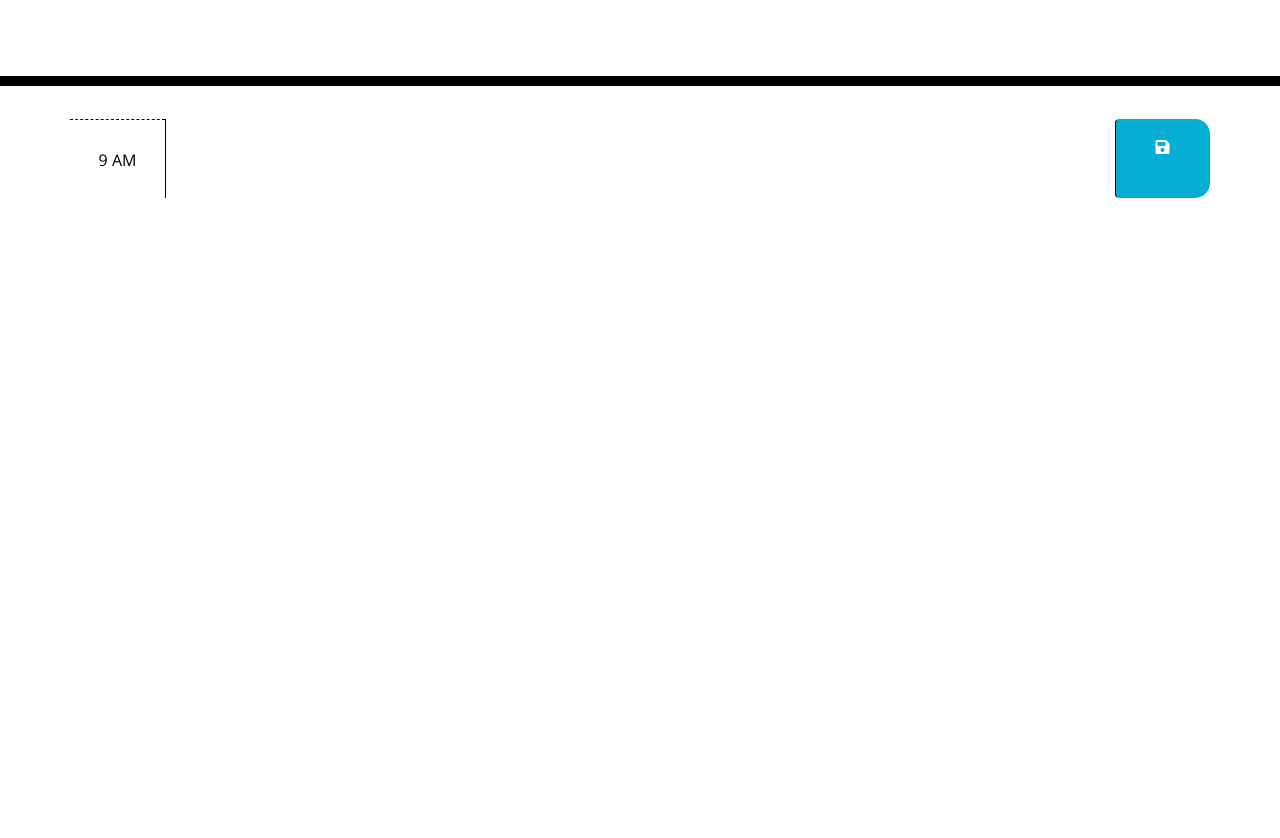
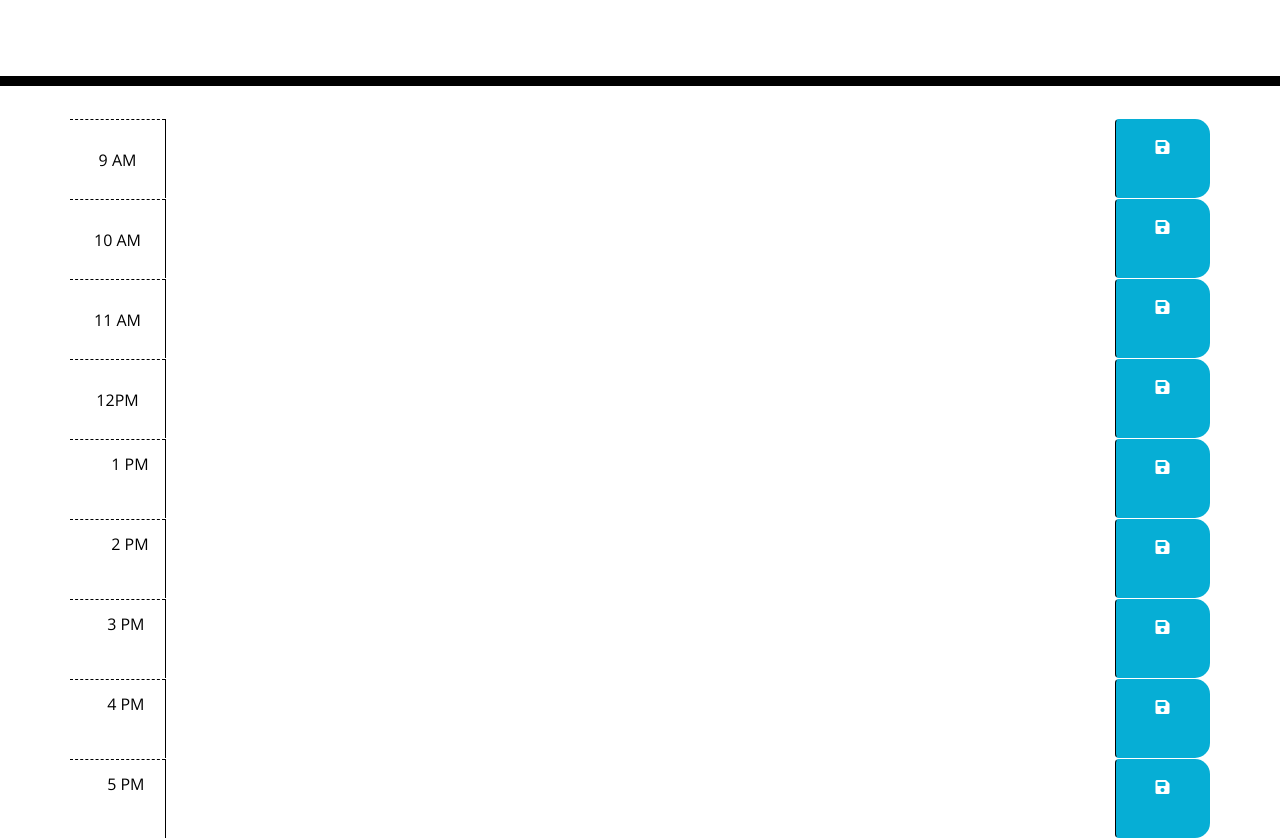
Before and after one commit to MichelleHirano/simplecalendar, a plain HTML site: page index.html in a window 1280 px wide. Shown: the part 182-1020 px from the top of the page. Before the commit the page ends 800 px from the top, so only its background shows below. Drawn offline with nearby package versions, Linux system fonts and the light colour scheme.

Commit message:
9am-5pm time blocks in html

```diff
--- a/index.html
+++ b/index.html
@@ -40,6 +40,81 @@
               <button class="btn saveBtn col-md-1"><i class="fas fa-save"></i>
               </button>
           </div>
+
+          <div id ="hour10" class="row time-block">
+            <div class="col-md-1 hour">
+              10 AM
+            </div>
+            <textarea class="col-md-10 description"></textarea>
+            <button class="btn saveBtn col-md-1"><i class="fas fa-save"></i>
+            </button>
+        </div>
+
+        <div id ="hour11" class="row time-block">
+          <div class="col-md-1 hour">
+            11 AM
+          </div>
+          <textarea class="col-md-10 description"></textarea>
+          <button class="btn saveBtn col-md-1"><i class="fas fa-save"></i>
+          </button>
+      </div>
+
+      <div id ="hour12" class="row time-block">
+        <div class="col-md-1 hour">
+          12PM
+        </div>
+        <textarea class="col-md-10 description"></textarea>
+        <button class="btn saveBtn col-md-1"><i class="fas fa-save"></i>
+        </button>
+    </div>
+
+    <div id ="hour13" class="row time-block">
+      <div class="col-md-1 hour">
+      1 PM
+      </div>
+      <textarea class="col-md-10 description"></textarea>
+      <button class="btn saveBtn col-md-1"><i class="fas fa-save"></i>
+      </button>
+  </div>
+
+  <div id ="hour14" class="row time-block">
+    <div class="col-md-1 hour">
+      2 PM
+    </div>
+    <textarea class="col-md-10 description"></textarea>
+    <button class="btn saveBtn col-md-1"><i class="fas fa-save"></i>
+    </button>
+</div>
+
+<div id ="hour15" class="row time-block">
+  <div class="col-md-1 hour">
+    3 PM
+  </div>
+  <textarea class="col-md-10 description"></textarea>
+  <button class="btn saveBtn col-md-1"><i class="fas fa-save"></i>
+  </button>
+</div>
+
+<div id ="hour16" class="row time-block">
+  <div class="col-md-1 hour">
+    4 PM
+  </div>
+  <textarea class="col-md-10 description"></textarea>
+  <button class="btn saveBtn col-md-1"><i class="fas fa-save"></i>
+  </button>
+</div>
+
+<div id ="hour17" class="row time-block">
+  <div class="col-md-1 hour">
+    5 PM
+  </div>
+  <textarea class="col-md-10 description"></textarea>
+  <button class="btn saveBtn col-md-1"><i class="fas fa-save"></i>
+  </button>
+</div>
+
+<!--end work day hours-->
+
             </div>
 
     <script src="https://code.jquery.com/jquery-3.4.1.min.js"></script>
```
